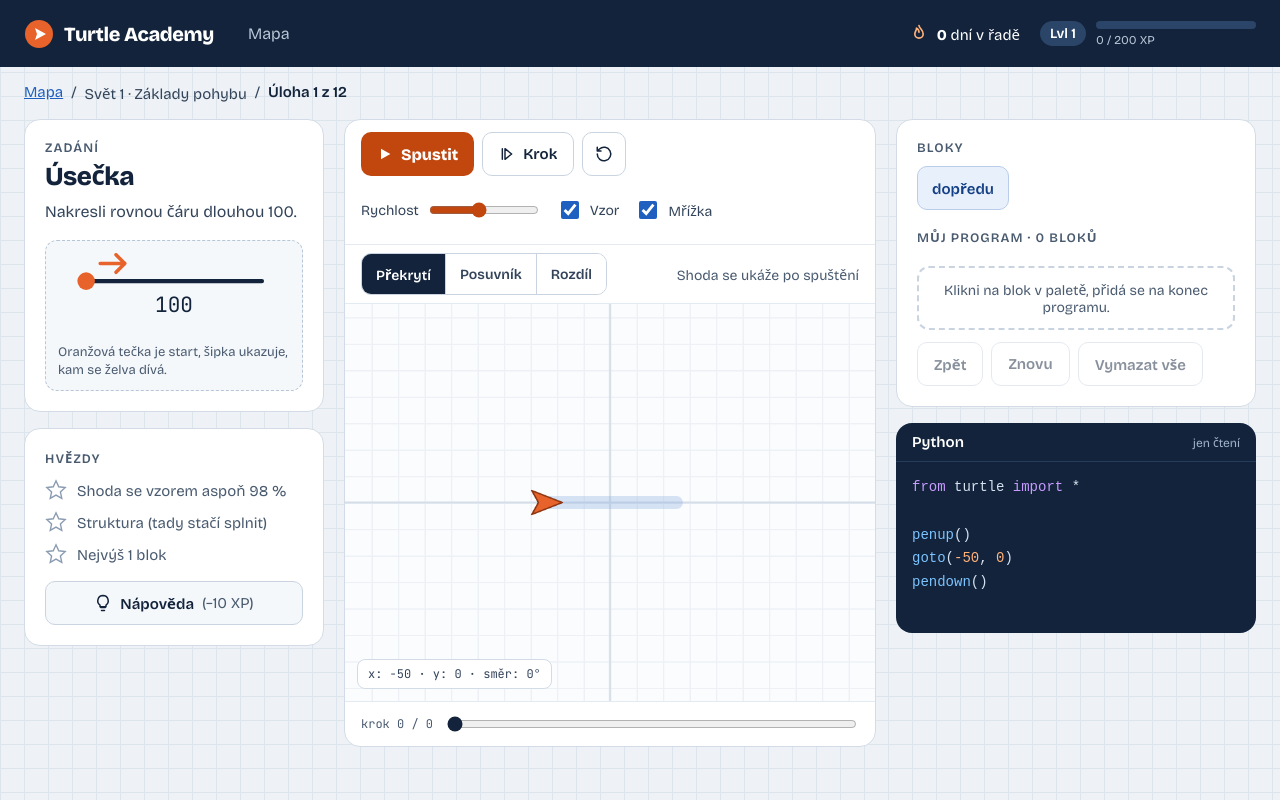
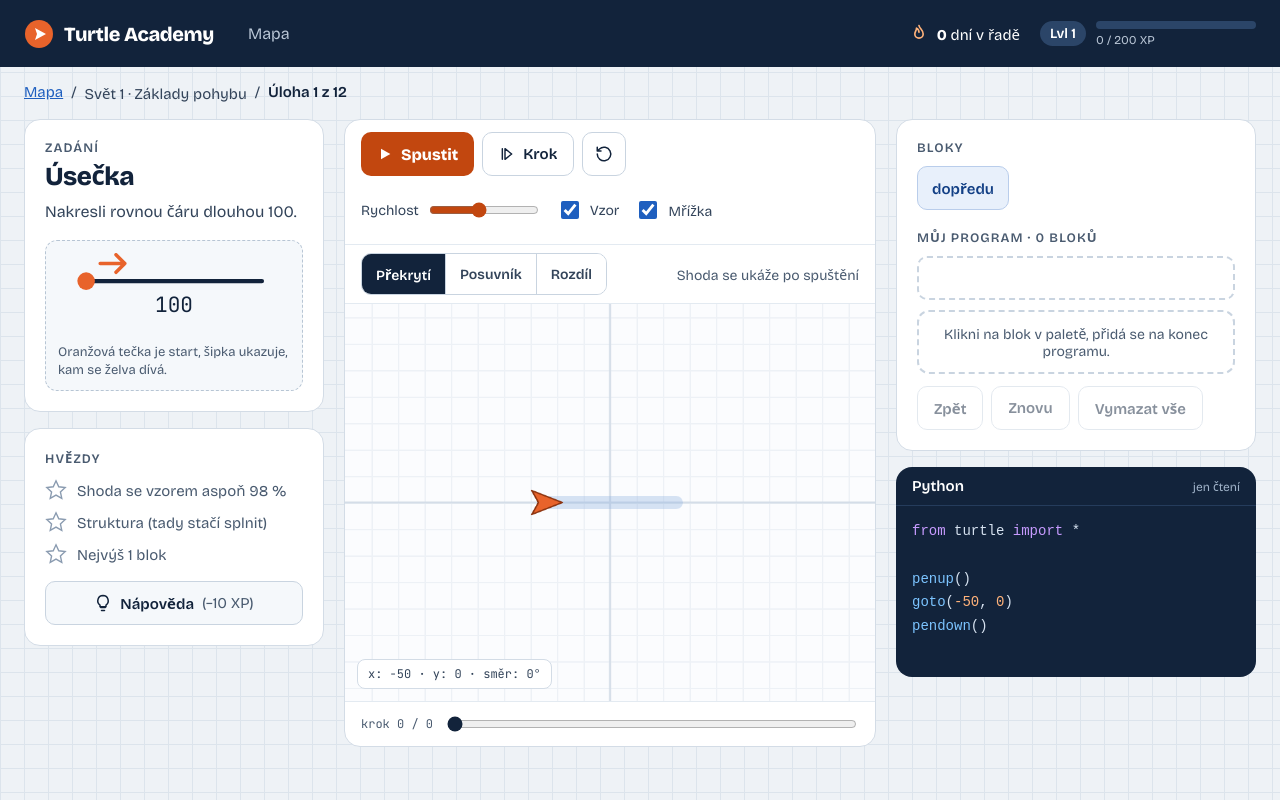
Before and after one commit to petriczech/python-quest, an Angular app: page /uloha/1-1 in a window 1280 px wide. Built offline with nearby package versions, Linux system fonts and the light colour scheme.

Commit message:
feat: drag blocks from the palette and between nested lists with CDK drag and drop

```diff
--- a/package.json
+++ b/package.json
@@ -12,6 +12,7 @@
   "private": true,
   "packageManager": "npm@11.17.0",
   "dependencies": {
+    "@angular/cdk": "^22.2.3",
     "@angular/common": "^22.2.0",
     "@angular/compiler": "^22.2.0",
     "@angular/core": "^22.2.0",
--- a/src/app/task/program-editor.css
+++ b/src/app/task/program-editor.css
@@ -215,3 +215,27 @@ select,
   color: var(--text-3);
   font-size: 14px;
 }
+
+.blocks.empty-list {
+  min-height: var(--touch);
+  border: 2px dashed var(--border-strong);
+  border-radius: 10px;
+}
+
+.cdk-drag-preview {
+  box-shadow: 0 8px 24px rgb(18 35 59 / 0.25);
+  border-radius: 12px;
+}
+
+.cdk-drag-placeholder {
+  opacity: 0.35;
+}
+
+.cdk-drag-animating,
+.blocks.cdk-drop-list-dragging .block:not(.cdk-drag-placeholder) {
+  transition: transform 200ms cubic-bezier(0, 0, 0.2, 1);
+}
+
+.name[cdkDragHandle] {
+  cursor: grab;
+}
--- a/src/app/task/program-editor.html
+++ b/src/app/task/program-editor.html
@@ -1,7 +1,23 @@
 <h2 class="eyebrow">Bloky</h2>
-<div class="palette" role="group" aria-label="Paleta bloků">
+<div
+  class="palette"
+  role="group"
+  aria-label="Paleta bloků"
+  cdkDropList
+  cdkDropListSortingDisabled
+  [cdkDropListData]="paletteId"
+  [cdkDropListConnectedTo]="listIds()"
+  [cdkDropListEnterPredicate]="noEnter"
+>
   @for (kind of palette(); track kind) {
-    <button type="button" class="block-button" [class]="'g-' + group(kind)" (click)="add(kind)">
+    <button
+      type="button"
+      class="block-button"
+      [class]="'g-' + group(kind)"
+      cdkDrag
+      [cdkDragData]="kind"
+      (click)="add(kind)"
+    >
       {{ labels[kind] }}
     </button>
   }
@@ -12,10 +28,20 @@
 </h2>
 
 <ng-template #list let-commands="commands" let-parent="parent">
-  <ol class="blocks">
+  <ol
+    class="blocks"
+    cdkDropList
+    [class.empty-list]="commands.length === 0"
+    [id]="listId(parent)"
+    [cdkDropListData]="parent"
+    [cdkDropListConnectedTo]="listIds()"
+    (cdkDropListDropped)="drop($event)"
+  >
     @for (command of commands; track $index; let i = $index; let first = $first; let last = $last) {
       @let path = childPath(parent, i);
       <li
+        cdkDrag
+        [cdkDragData]="path"
         class="block"
         [class]="'g-' + group(command.kind)"
         [class.selected]="isSelected(path)"
@@ -25,6 +51,7 @@
           <button
             type="button"
             class="name"
+            cdkDragHandle
             [attr.aria-pressed]="isSelected(path)"
             [attr.aria-label]="label(command) + (hasBody(command) ? ', vložit dovnitř' : ', vložit za')"
             (click)="select(path)"
@@ -100,7 +127,7 @@
           <div class="body">
             <ng-container *ngTemplateOutlet="list; context: { commands: command.body, parent: path }" />
             @if (command.body.length === 0) {
-              <p class="empty">Vyber blok {{ label(command) }} a klikni na blok v paletě.</p>
+              <p class="empty">Přetáhni sem blok, nebo vyber {{ label(command) }} a klikni na blok v paletě.</p>
             }
           </div>
         }
--- a/src/app/task/program-editor.ts
+++ b/src/app/task/program-editor.ts
@@ -1,3 +1,4 @@
+import { CdkDrag, CdkDragDrop, CdkDragHandle, CdkDropList } from '@angular/cdk/drag-drop';
 import { NgTemplateOutlet } from '@angular/common';
 import { Component, computed, input, model, output, signal } from '@angular/core';
 import {
@@ -6,6 +7,7 @@ import {
   createBlock,
   getBlock,
   insertBlock,
+  moveBlock,
   removeBlock,
   replaceBlock,
   shiftBlock,
@@ -27,6 +29,8 @@ const GROUPS: Record<CommandKind, BlockGroup> = {
   color: 'pen',
 };
 
+const PALETTE = 'palette';
+
 const LIMITS = {
   distance: { min: 0, max: 400, step: 10 },
   angle: { min: 0, max: 360, step: 15 },
@@ -43,7 +47,7 @@ function clamp(value: number, limit: Limit): number {
 /** Klikací editor bloků s paletou. */
 @Component({
   selector: 'app-program-editor',
-  imports: [NgTemplateOutlet],
+  imports: [NgTemplateOutlet, CdkDropList, CdkDrag, CdkDragHandle],
   templateUrl: './program-editor.html',
   styleUrl: './program-editor.css',
 })
@@ -86,6 +90,50 @@ export class ProgramEditor {
 
   protected childPath(path: number[], index: number): number[] {
     return [...path, index];
+  }
+
+  protected readonly paletteId = PALETTE;
+
+  /** Id všech seznamů, nejhlubší napřed, aby vnořený seznam dostal přednost */
+  protected readonly listIds = computed(() => {
+    const paths: number[][] = [];
+    const walk = (commands: readonly Command[], prefix: number[]): void => {
+      commands.forEach((command, index) => {
+        if (hasBody(command)) {
+          const path = [...prefix, index];
+          paths.push(path);
+          walk(command.body, path);
+        }
+      });
+    };
+    walk(this.program(), []);
+    return [...paths.sort((a, b) => b.length - a.length), []].map((path) => this.listId(path));
+  });
+
+  protected listId(path: number[]): string {
+    return path.length ? `blocks-${path.join('-')}` : 'blocks-root';
+  }
+
+  /** Do palety se nic nepouští */
+  protected readonly noEnter = () => false;
+
+  /** Puštění bloku z palety nebo přesun v programu. */
+  protected drop(event: CdkDragDrop<number[] | typeof PALETTE>): void {
+    const target = event.container.data;
+    if (target === PALETTE) {
+      return;
+    }
+    const source = event.previousContainer.data;
+    if (source === PALETTE) {
+      this.set(insertBlock(this.program(), target, createBlock(event.item.data as CommandKind), event.currentIndex));
+      this.selected.set(null);
+      return;
+    }
+    if (event.previousContainer === event.container && event.previousIndex === event.currentIndex) {
+      return;
+    }
+    this.set(moveBlock(this.program(), [...source, event.previousIndex], target, event.currentIndex));
+    this.selected.set(null);
   }
 
   protected select(path: number[]): void {
--- a/src/app/task/task-page.html
+++ b/src/app/task/task-page.html
@@ -155,7 +155,7 @@
         <app-program-editor
           [(program)]="program"
           [palette]="level.palette"
-          [activePath]="running() || step() < output().steps.length ? activePath() : null"
+          [activePath]="activePath()"
           (changed)="onProgramChange()"
         />
         <div class="history">
```
Also changed, not shown: 1 other file (tests, documents, lock files or other folders).
